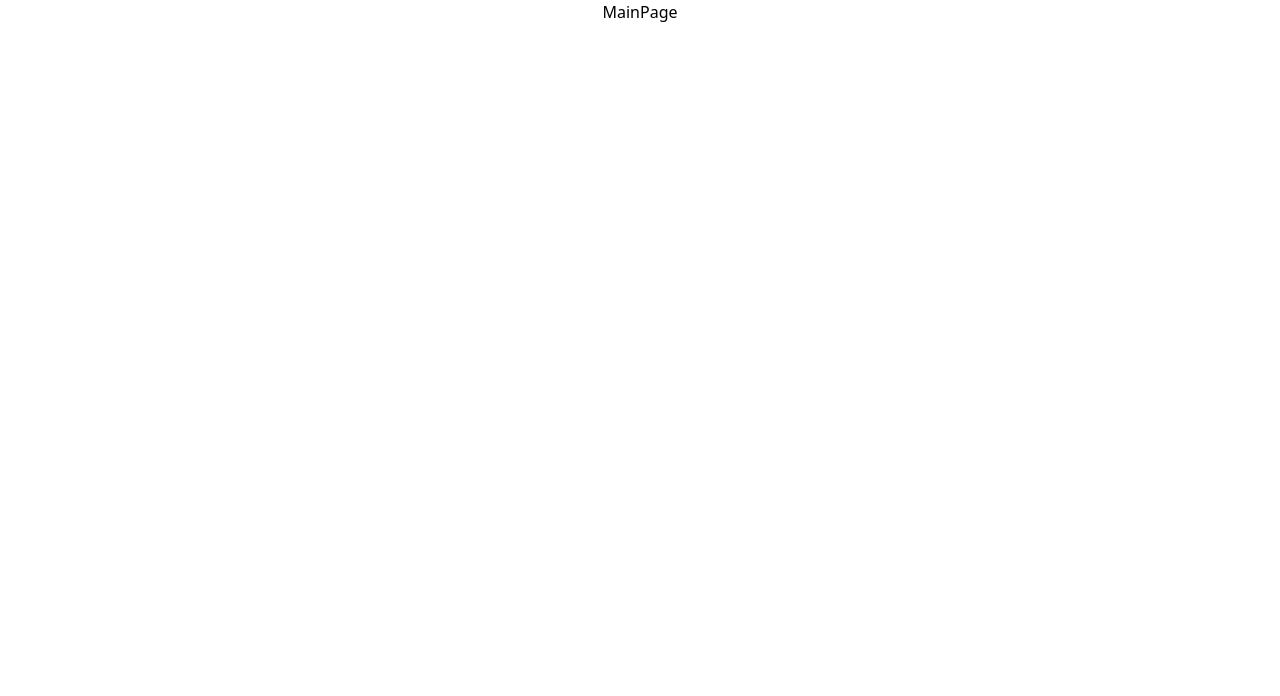
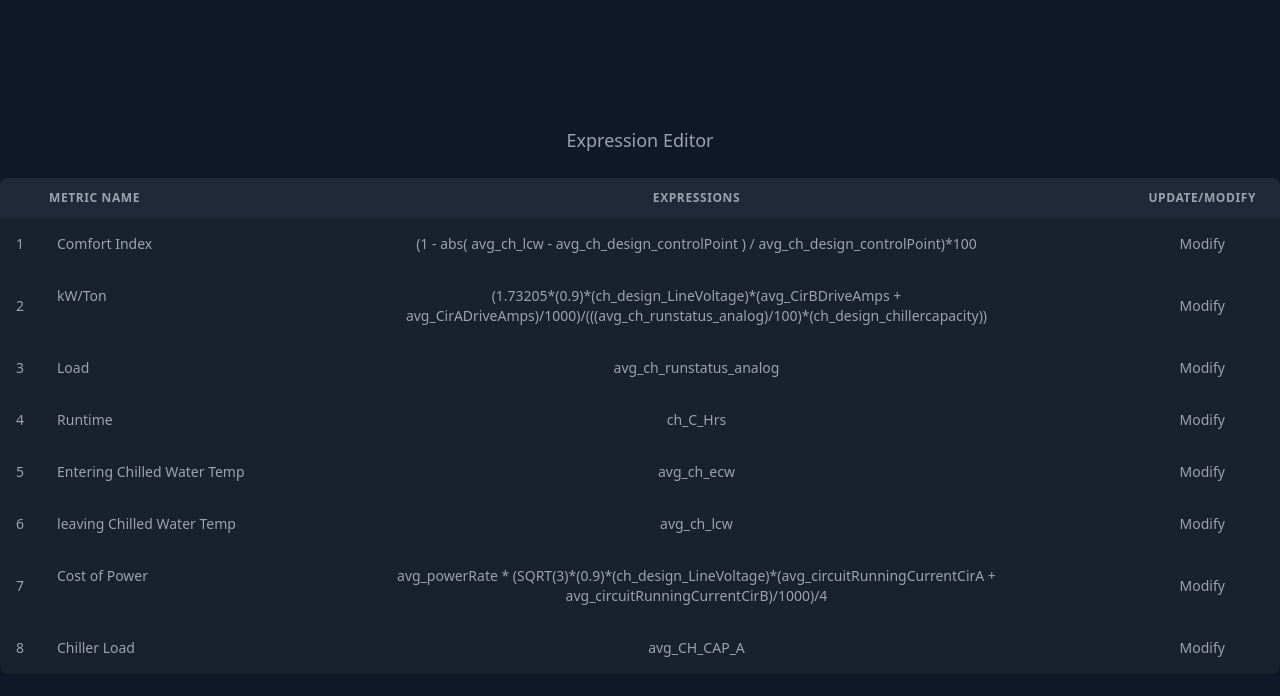
Before and after one commit to ssaumyaa7/sunrisers, a React (Create React App) app: page / in a window 1280 px wide. Shown: the top 696 px of the page. Built offline with nearby package versions, Linux system fonts and the light colour scheme.

Commit message:
add: table main page

```diff
--- a/src/Pages/MainPage.js
+++ b/src/Pages/MainPage.js
@@ -1,7 +1,65 @@
 import React from "react";
+import data from "../data/metricData.json";
 
 const MainPage = () => {
-  return <div>MainPage</div>;
+  return (
+    <div>
+      <div class="flex flex-col items-center justify-center w-screen min-h-screen bg-gray-900 py-10 overflow-x-hidden">
+        <h1 class="text-lg text-gray-400 font-medium">Expression Editor</h1>
+        <div class="flex flex-col mt-6">
+          <div class="-my-2 overflow-x-auto sm:-mx-6 lg:-mx-8">
+            <div class="py-2 align-middle inline-block min-w-full sm:px-6 lg:px-8">
+              <div class="shadow overflow-hidden sm:rounded-lg">
+                <table class=" min-w-full text-sm text-gray-400 overflow-x-hidden">
+                  <thead class="bg-gray-800 text-xs uppercase font-medium">
+                    <tr>
+                      <th></th>
+                      <th
+                        scope="col"
+                        class="px-6 py-3 text-left tracking-wider"
+                      >
+                        Metric Name
+                      </th>
+                      <th
+                        scope="col"
+                        class="px-6 py-3 text-center tracking-wider"
+                      >
+                        Expressions
+                      </th>
+                      <th
+                        scope="col"
+                        class="px-6 py-3 text-left tracking-wider"
+                      >
+                        Update/Modify
+                      </th>
+                    </tr>
+                  </thead>
+                  <tbody class="bg-gray-800">
+                    {data.metricData.map((el) => {
+                      return (
+                        <tr class="bg-black bg-opacity-20">
+                          <td class="pl-4">{el.id}</td>
+                          <td class="flex px-6 py-4 whitespace-nowrap">
+                            <span class="ml-2 font-medium">
+                              {el.metricName}
+                            </span>
+                          </td>
+                          <td class="px-6 py-4 whitespace max-w-fit">{el.expression}</td>
+                          <td>
+                            <button>Modify</button>
+                          </td>
+                        </tr>
+                      );
+                    })}
+                  </tbody>
+                </table>
+              </div>
+            </div>
+          </div>
+        </div>
+      </div>
+    </div>
+  );
 };
 
 export default MainPage;
```
